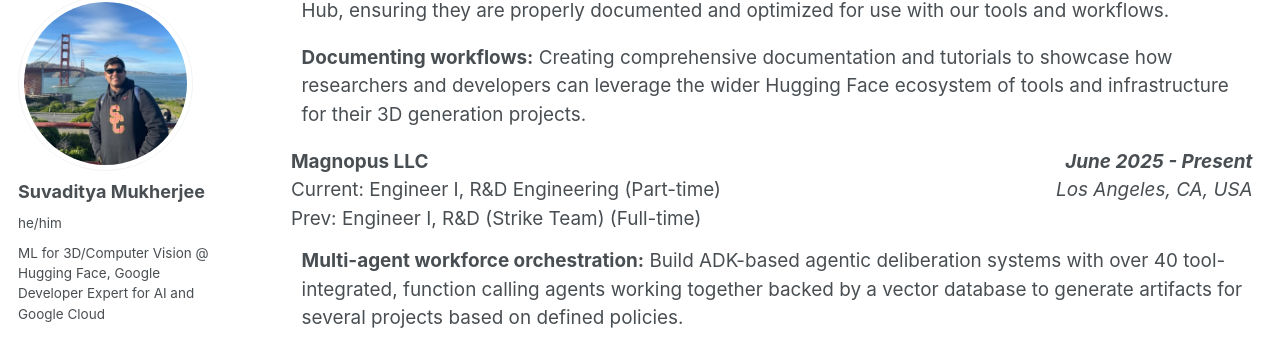
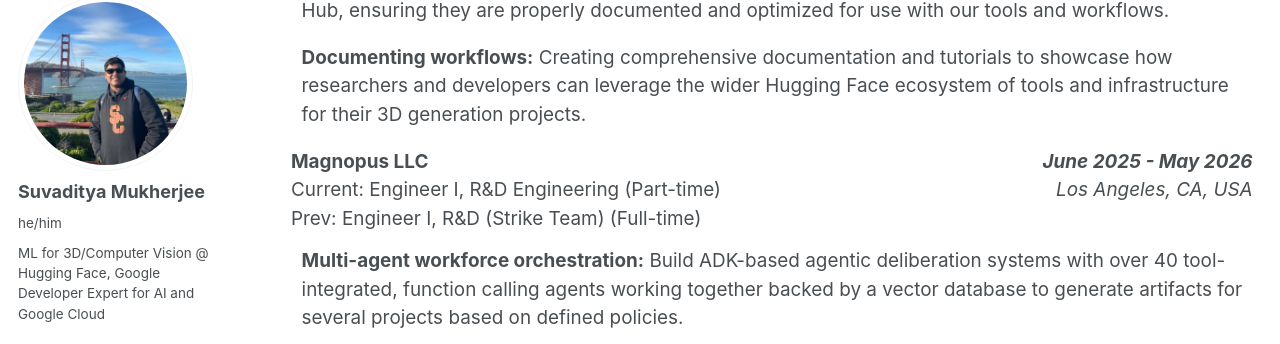
Before and after one commit to suvadityamuk/research-website, a Jekyll site: the page built from _pages/cv.md, in a window 1280 px wide and 900 px high, scrolled down 658 px. Shown: the part 110-454 px from the top of the window. Built offline with Jekyll 4.4.1, drawn with Linux system fonts in a browser that asks for light colours; some web fonts are replaced.

Commit message:
chore: update job duration
Signed-off-by: Suvaditya Mukherjee <suvadityamuk@gmail.com>

```diff
--- a/_pages/cv.md
+++ b/_pages/cv.md
@@ -83,7 +83,7 @@ redirect_from:
     </td>
     <!-- Right Cell: Date & Location -->
     <td style="border: none; text-align: right; vertical-align: top; padding-bottom: 5px;">
-      <em style="font-weight: bold;">June 2025 - Present</em><br>
+      <em style="font-weight: bold;">June 2025 - May 2026</em><br>
       <em style="font-style: italic;">Los Angeles, CA, USA</em>
     </td>
   </tr>
```
